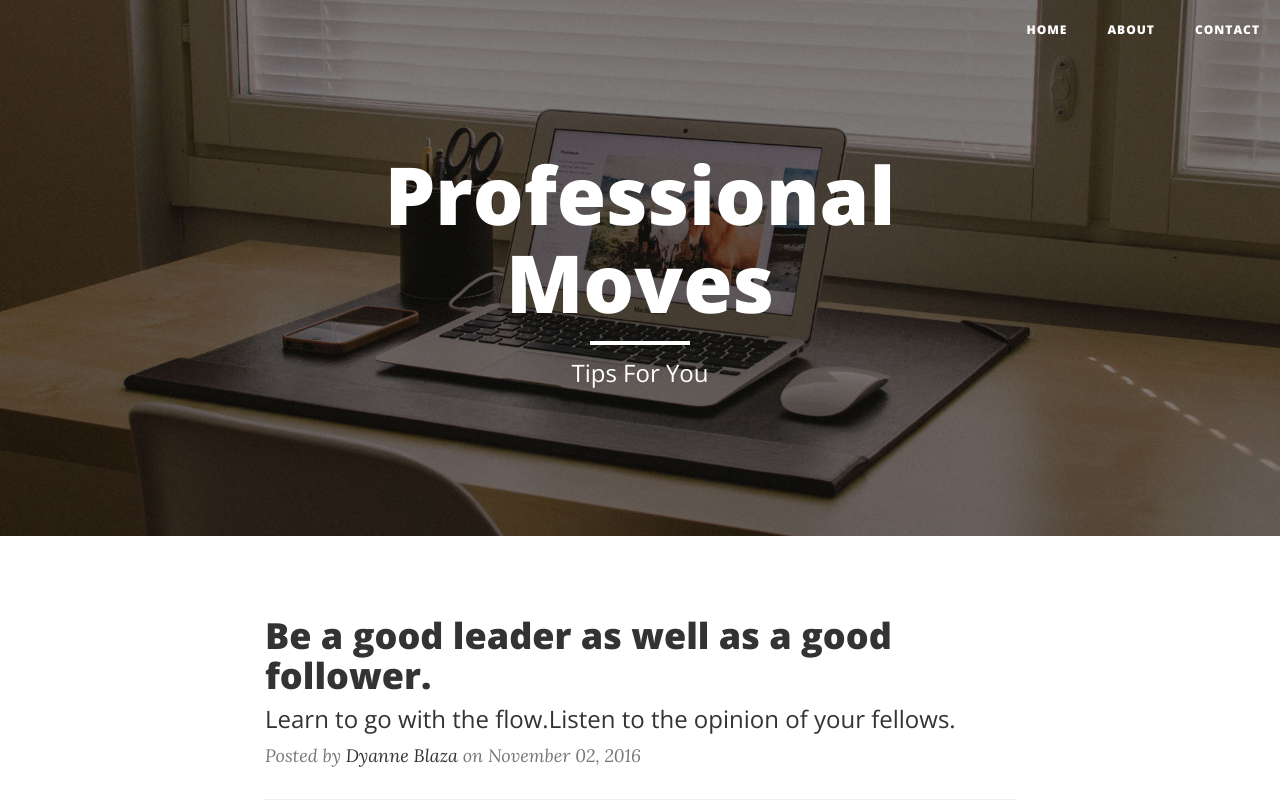
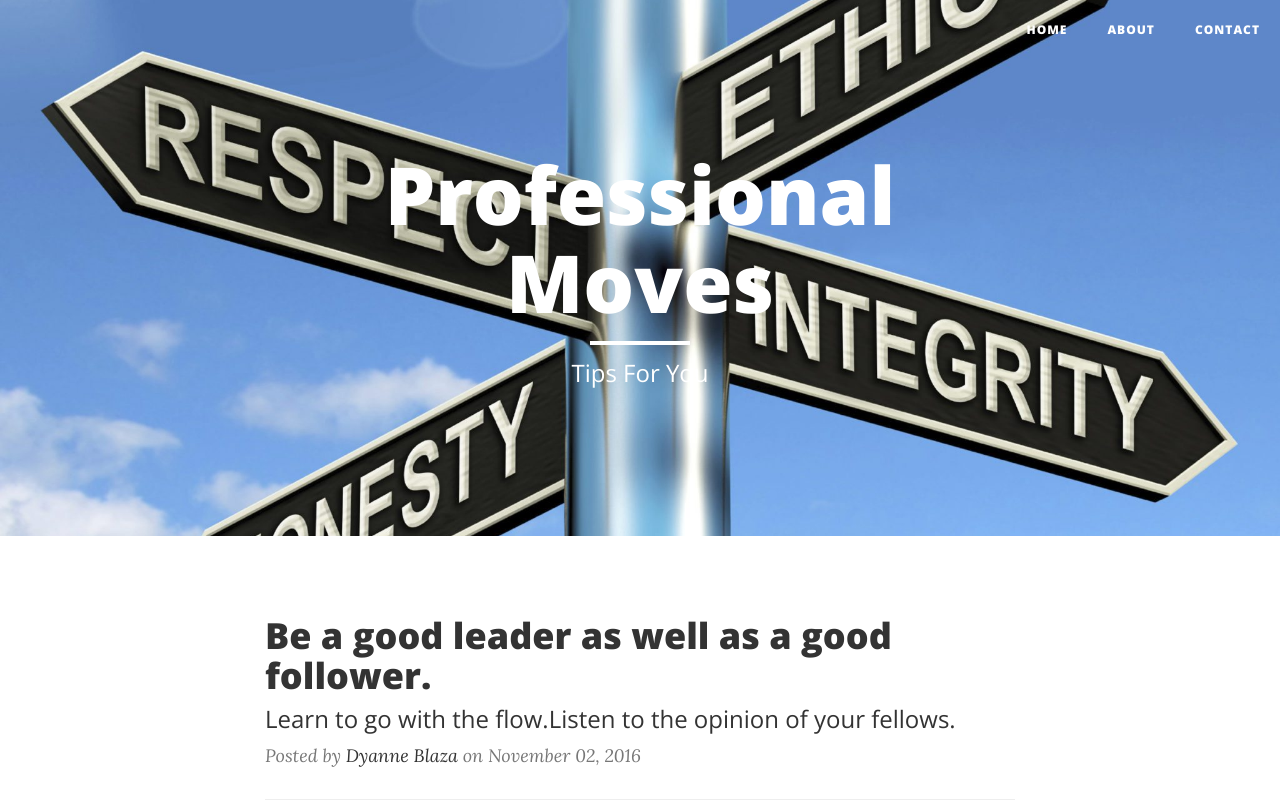
Before and after one commit to kathleenblaza/DyanneBlazaBlog, a website: page index.html in a window 1280 px wide. Shown: the top 803 px of the page. Drawn offline with nearby package versions, Linux system fonts and the light colour scheme.

Commit message:
Update index.html

```diff
--- a/index.html
+++ b/index.html
@@ -64,7 +64,7 @@
 
     <!-- Page Header -->
     <!-- Set your background image for this header on the line below. -->
-    <header class="intro-header" style="background-image: url('img/home-bg.jpg')">
+    <header class="intro-header" style="background-image: url('img/professionalism3.jpg')">
         <div class="container">
             <div class="row">
                 <div class="col-lg-8 col-lg-offset-2 col-md-10 col-md-offset-1">
```
